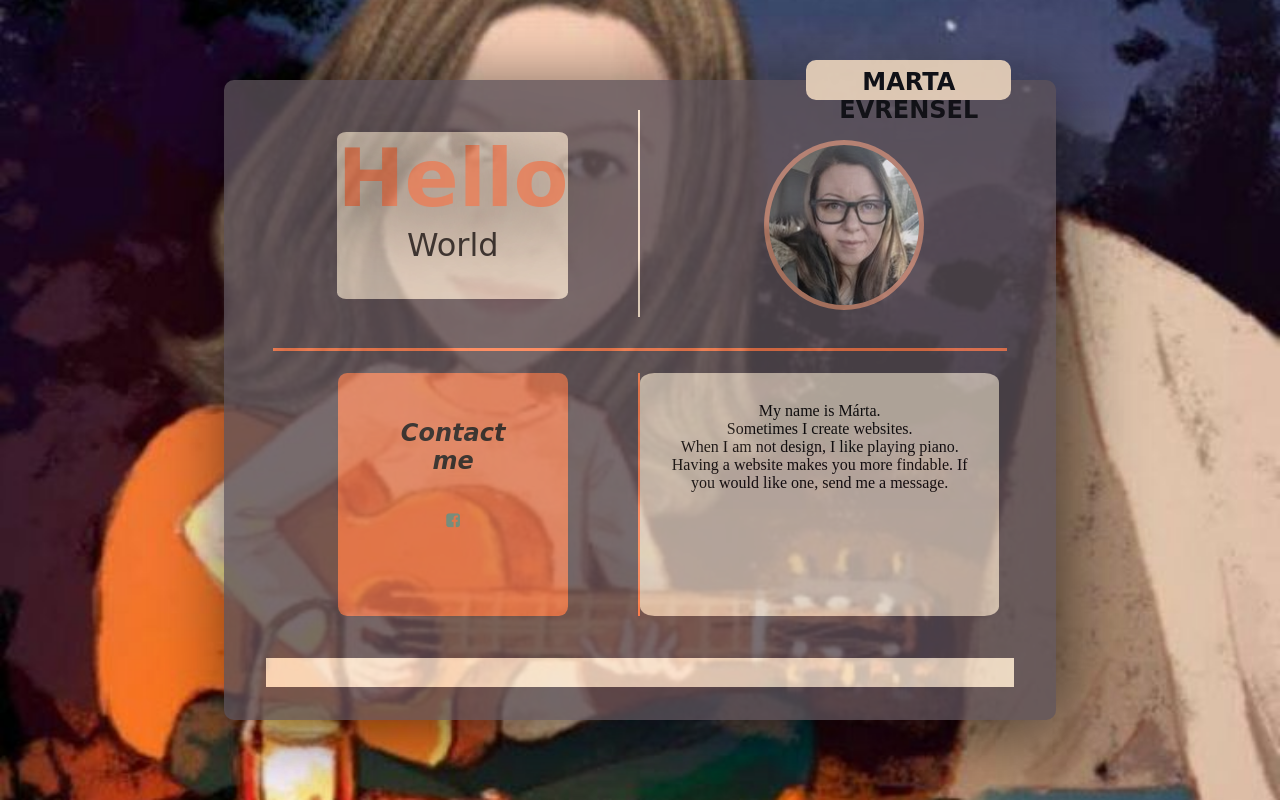
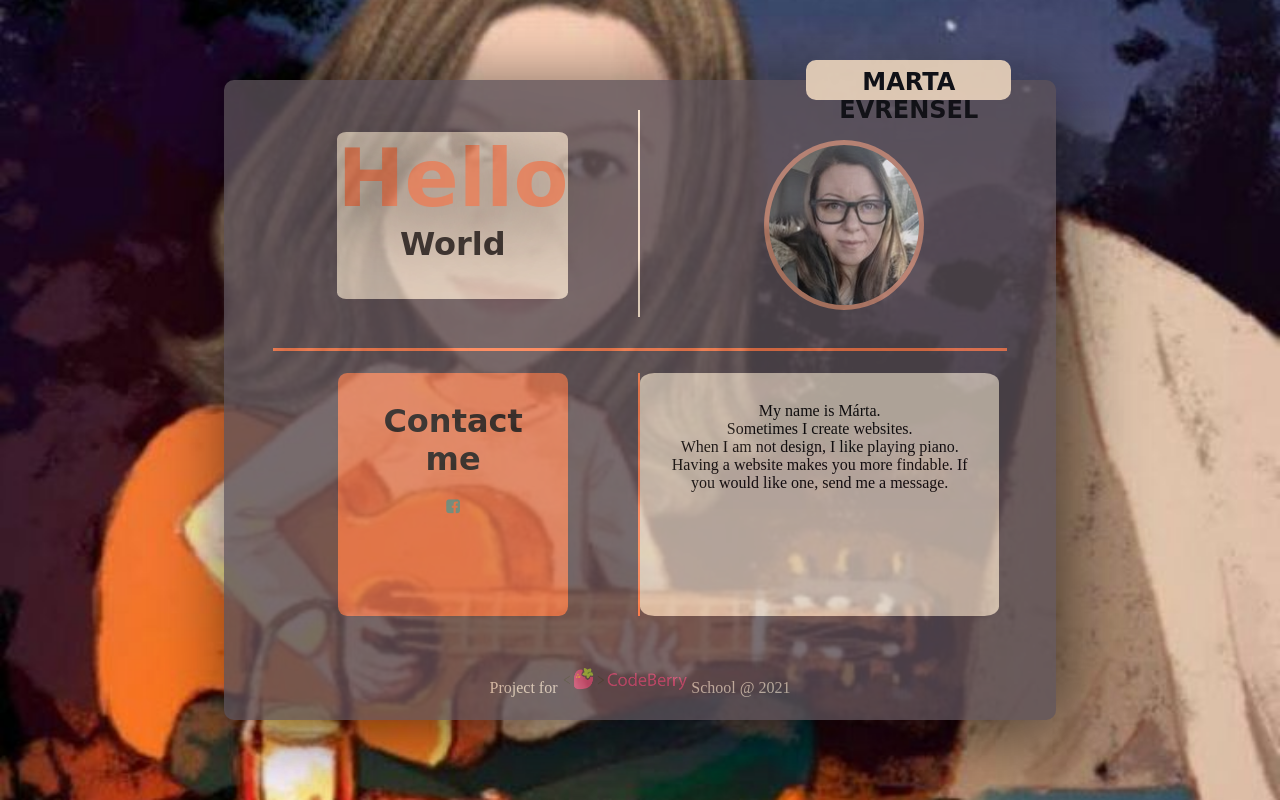
Before and after one commit to martaevrensel/my-profile-card, a plain HTML site: page index.html in a window 1280 px wide. Drawn offline with Linux system fonts and the light colour scheme; some icons are missing; a web font is replaced by a local one.

Commit message:
add last row

```diff
--- a/index.html
+++ b/index.html
@@ -22,7 +22,7 @@
 
         <div class="image-box">
         <div class="profile-image">
-          <img src="assets/pp.jpg" alt="Marta Evrensel">
+          <img class="profile-pic" src="assets/pp.jpg" alt="Marta Evrensel">
           </div></div>
 
          <div class="coloum"></div>
@@ -30,7 +30,7 @@
         <div class="greetings-box">
         <div class="greetings">
           <h2>Hello</h2>
-          <span>World</span>
+          <h3>World</h3>
         </div>
         </div>
       </div>
@@ -58,10 +58,9 @@
       </div>
 
 
-
-
       <div class="forth-box">
-        <p class="note"></p>
+        <p class="note"><span>Project for</span>
+          <img class="logo" src="assets/codeberry.png"><span> School @ 2021</span></p>
       </div>
 
     </div>
--- a/profil-card.css
+++ b/profil-card.css
@@ -52,17 +52,22 @@ h2 {
   text-shadow: black 10px 10px 80px;
 }
 
-h3 {
+h4 {
  font-family: 'ZCOOL KuaiLe', cursive;
   font-size: 150%;
   padding: 10%;
   font-style: oblique;
 }
 
+h3 {
+  font-family: 'Knewave', cursive;
+  font-size: 200%
+}
+
 span {
-  font-family: 'Knewave', cursive;
-  padding-top: 5%;
-  font-size: 200%
+  font-family: 'Poppins' sans-serif;
+  color: antiquewhite;
+  opacity: 0.8;
 }
 
 .content {
@@ -109,12 +114,11 @@ span {
 
 
 .forth-box {
-  background-color: antiquewhite;
-  width: 100%;
   height: 5%;
+  margin: 0 auto;
 }
 
-img {
+.profile-pic {
   width: 160px;
   height: 170px;
   border-radius: 50%;
@@ -124,7 +128,7 @@ img {
   filter: grayscale(50%);
 }
 
-img:hover {
+.profile-pic:hover {
   transform: scale(1.1);
   filter: grayscale(20%);
 }
@@ -203,8 +207,19 @@ ul {
   border-radius: 4%;
 }
 
-p {
+.about {
   font-family: 'Poppins' sans-serif;
   text-align: center;
   font-stretch: condensed;
 }
+
+.note {
+  text-align: center;
+  padding-bottom: 5px;
+}
+
+.logo {
+  height: 25px;
+  margin-top: 10px;
+
+}
```
Also changed, not shown: assets/codeberry.png (added).
